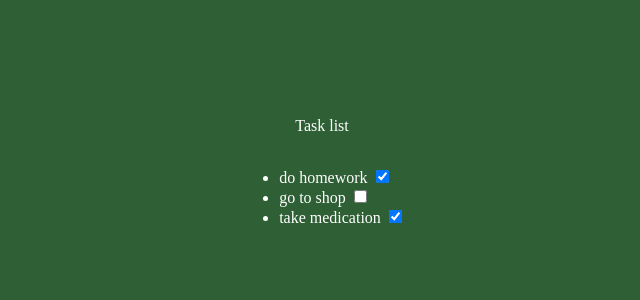
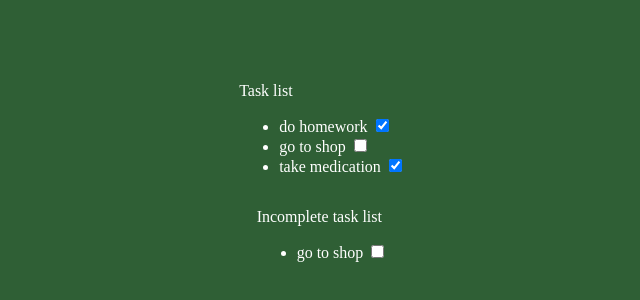
Before and after one commit to Bilal60/Todo-list, a React (Create React App) app: page / in a window 1280 px wide. Shown: the part 228-528 px from the top of the page, without its empty margins (318-958 px from the left). Built offline with nearby package versions, Linux system fonts and the light colour scheme.

Commit message:
Filtering incomplete tasks

```diff
--- a/src/App.js
+++ b/src/App.js
@@ -19,19 +19,32 @@ class App extends React.Component{
 
   render(){
 
+    //filter all incomplete tasks
+    const incompleteTasks = this.state.tasks.filter(task => task.completed === false)
+
+    console.log(incompleteTasks);
+
     return(
       <div className="App">
-        <p>Task list</p>
+
         <div className="taskList">
+          <p>Task list</p>
           <ul>
             {this.state.tasks.map( task =>
               <Task key={task.id} task={task} />
             )}
           </ul>
         </div>
-        <div className="addTask">
 
+        <div className="incompleteTaskList">
+          <p>Incomplete task list</p>
+          <ul>
+            {incompleteTasks.map( task =>
+              <Task key={task.id} task={task} />
+            )}
+          </ul>
         </div>
+
       </div>
     )
 
```
